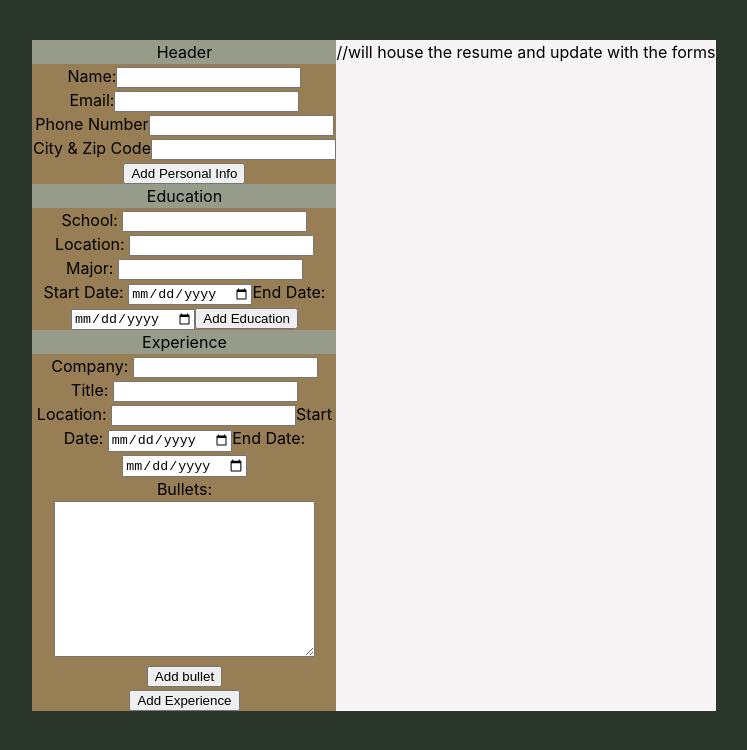
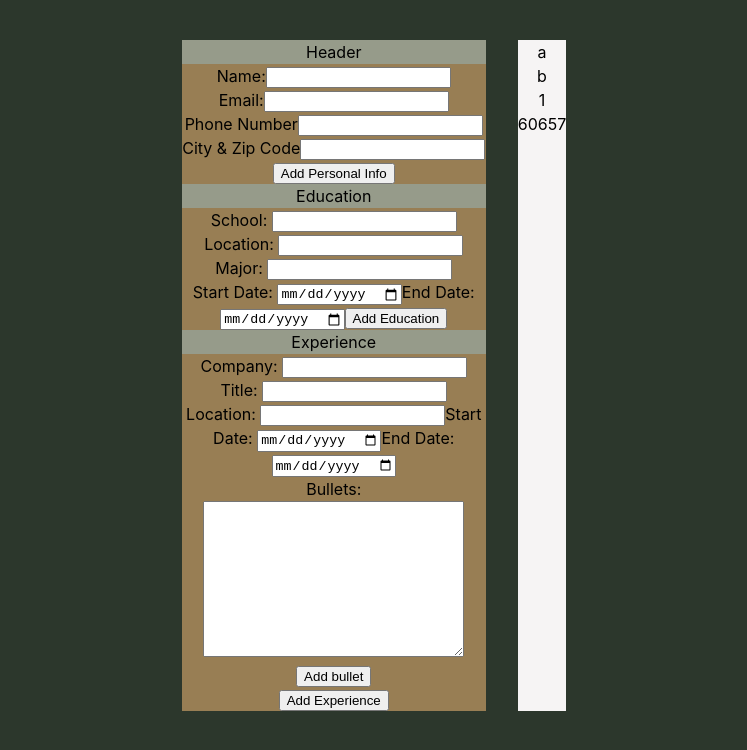
Before and after one commit to MundanePeasant/resume-maker, a React (Vite) app: page / in a window 1280 px wide. Shown: the top 750 px of the page, without its empty margins (266-1013 px from the left). Built offline with nearby package versions, Linux system fonts and the light colour scheme; the HTML template or start-up script is replaced by a standard one.

Commit message:
Pass information from form to CV -- Personal info

```diff
--- a/src/App.jsx
+++ b/src/App.jsx
@@ -1,28 +1,47 @@
 import { useState } from 'react'
 import PersonalForm from './components/PersonalForm'
+import PersonalCV from './components/PersonalCV'
 import EducationForm from './components/EducationForm'
 import ExperienceForm from './components/ExperienceForm'
 import './styles/App.css'
 
 function App() {
+  const [header, setHeader] = useState({
+    name: 'a',
+    email: 'b',
+    phone: '1',
+    address: '60657'
+  });
+
+  function handlePersonalClick (event) {
+    event.preventDefault();
+    console.log(event);
+
+    setHeader({
+      name: document.getElementById("name").value,
+      email: document.getElementById("email").value,
+      phone: document.getElementById("phone").value,
+      address: document.getElementById("address").value
+    })
+  }
 
   return (
     <>
       <div className='screen-container'>
         <div className='forms-container'>
           Header
-          <PersonalForm />
+          <PersonalForm onClick={handlePersonalClick}/>
           Education
           <EducationForm />
           Experience
           <ExperienceForm />
         </div>
         <div className='resume-container'>
-          //will house the resume and update with the forms
+          <PersonalCV header={header} />
         </div>
       </div>
     </>
   )
 }
 
-export default App
+export default App;
--- a/src/components/ExperienceForm.jsx
+++ b/src/components/ExperienceForm.jsx
@@ -17,7 +17,7 @@ function ExperienceForm () {
                 <label htmlFor="end-date">End Date: </label>
                 <input type="date" name="end-date" id="end-date" />
                 <br />
-                <label htmlFor="bullet">Bullets: </label>
+                <label htmlFor="bullets">Bullets: </label>
                 <textarea name="bullets" id="bullets" cols="30" rows="10"></textarea>
                 <button>Add bullet</button>
                 <br />
--- a/src/components/PersonalCV.jsx
+++ b/src/components/PersonalCV.jsx
@@ -0,0 +1,16 @@
+
+
+function PersonalCV (props) {
+    console.log(props);
+
+    return (
+        <>
+        <div className="name">{props.header.name}</div>
+        <div className="email">{props.header.email}</div>
+        <div className="phone">{props.header.phone}</div>
+        <div className="address">{props.header.address}</div>
+        </>
+    )
+}
+
+export default PersonalCV;
--- a/src/components/PersonalForm.jsx
+++ b/src/components/PersonalForm.jsx
@@ -1,6 +1,6 @@
 import '../styles/Form.css'
 
-function PersonalForm () {
+function PersonalForm ({onClick}) {
     return (
         <div className="personal-form">
             <form action="">
@@ -11,11 +11,11 @@ function PersonalForm () {
                 <input type="email" id="email" name="email" required/>
                 <br />
                 <label htmlFor="phone">Phone Number</label>
-                <input type="tel" id="phone" name="phone" pattern="[0-9]{3}-[0-9]{2}-[0-9]{3}"/>
+                <input type="tel" id="phone" name="phone" />
                 <br />
                 <label htmlFor="address">City & Zip Code</label>
                 <input type="text" name="address" id="address" />
-                <button>Add Personal Info</button>
+                <button onClick={onClick}>Add Personal Info</button>
             </form>
         </div>
     )
--- a/src/styles/App.css
+++ b/src/styles/App.css
@@ -15,6 +15,7 @@
 .forms-container {
   background-color: var(--main-brand);
   max-width: 304px;
+  margin-right: 32px;
 }
 
 .resume-container {
```
